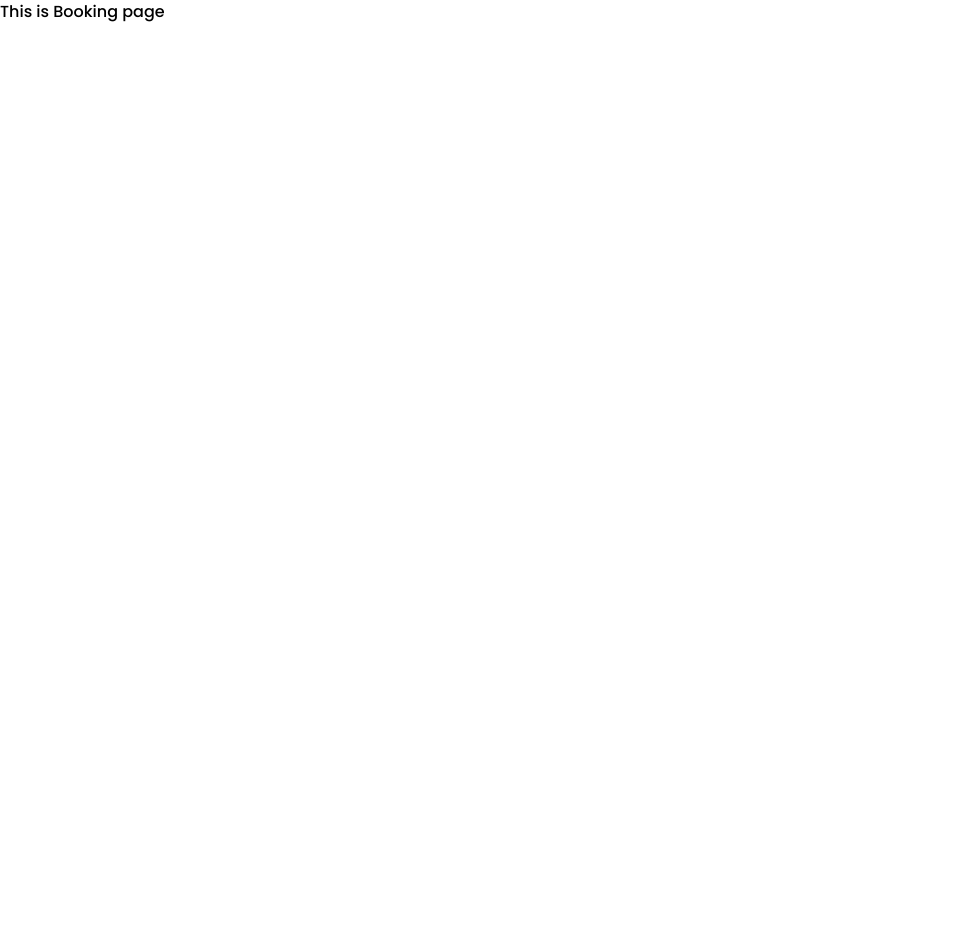
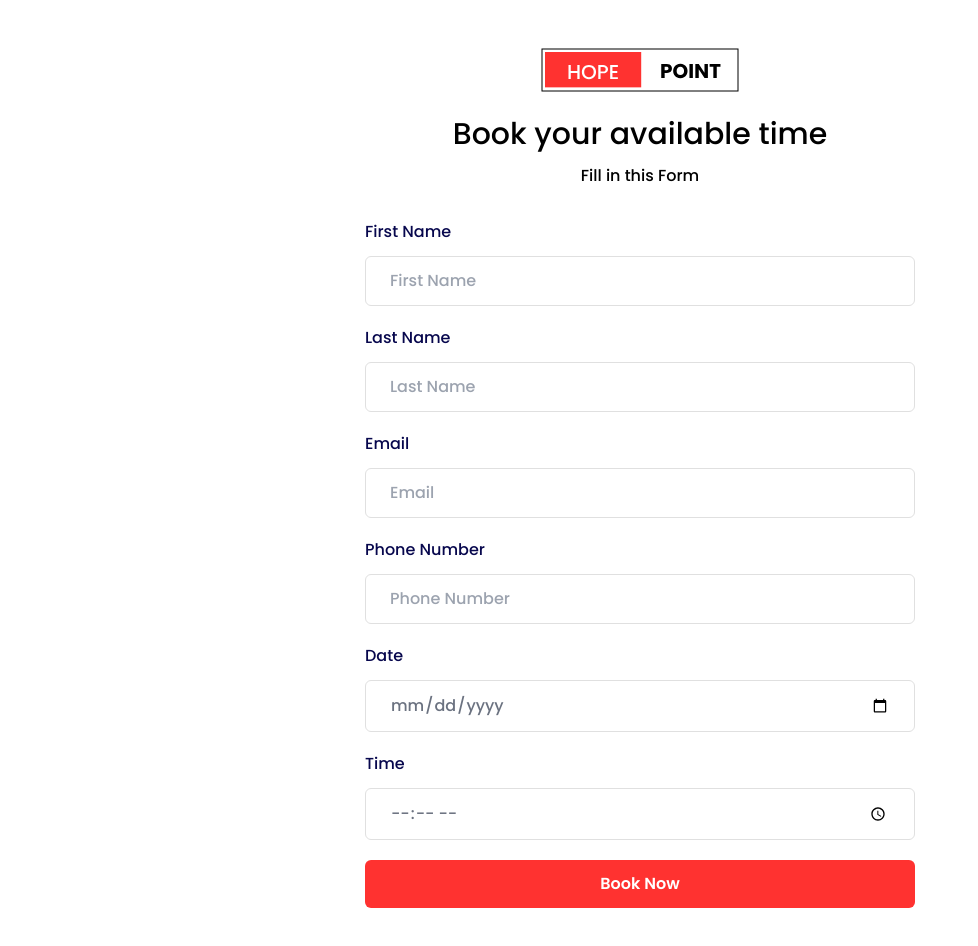
Before and after one commit to creativaPoetaLtd/hope-point-fn, a React (Vite) app: page /booking in a window 1280 px wide. Shown: the top 946 px of the page, without its empty margins (0-978 px from the left). Before the commit the page ends 800 px from the top, so only its background shows below. Built offline with nearby package versions, Linux system fonts and the light colour scheme.

Commit message:
Add Booking page

```diff
--- a/src/components/Booking/Booking.tsx
+++ b/src/components/Booking/Booking.tsx
@@ -1,10 +1,132 @@
-
+import Logo from "../../assets/img/Logo.svg"
+import { Link } from "react-router-dom";
 const Booking = () => {
     return (
         <>
-            <h1>
-                This is Booking page
-            </h1>
+
+            <div className="flex items-center justify-center p-12">
+
+                <div className="mx-auto w-full max-w-[550px]">
+                    <Link to="/">
+                        <img src={Logo} className=" w-13 h-18 mx-auto mb-6" alt="" />
+                    </Link>
+                    <h1 className="desktop:text-3xl tablet:text-3xl phone:text-xl mb-3 text-center">Book your available time</h1>
+                    <p className="mb-8 font-light text-center">Fill in this Form</p>
+                    <form action="" method="POST">
+                        <div className="-mx-3 flex flex-wrap">
+                            <div className="w-full px-3 sm:w-1/2">
+                                <div className="mb-5">
+                                    <label
+                                        className="mb-3 block text-base font-medium text-[#07074D]"
+                                    >
+                                        First Name
+                                    </label>
+                                    <input
+                                        type="text"
+                                        name="fName"
+                                        id="fName"
+                                        placeholder="First Name"
+                                        className="w-full rounded-md border border-[#e0e0e0] bg-white py-3 px-6 text-base font-medium text-[#6B7280] outline-none focus:border-[#6A64F1] focus:shadow-md"
+                                    />
+                                </div>
+                            </div>
+                            <div className="w-full px-3 sm:w-1/2">
+                                <div className="mb-5">
+                                    <label
+
+                                        className="mb-3 block text-base font-medium text-[#07074D]"
+                                    >
+                                        Last Name
+                                    </label>
+                                    <input
+                                        type="text"
+                                        name="lName"
+                                        id="lName"
+                                        placeholder="Last Name"
+                                        className="w-full rounded-md border border-[#e0e0e0] bg-white py-3 px-6 text-base font-medium text-[#6B7280] outline-none focus:border-[#6A64F1] focus:shadow-md"
+                                    />
+                                </div>
+                            </div>
+                            <div className="w-full px-3 sm:w-1/2">
+                                <div className="mb-5">
+                                    <label
+
+                                        className="mb-3 block text-base font-medium text-[#07074D]"
+                                    >
+                                        Email
+                                    </label>
+                                    <input
+                                        type="email"
+                                        name=""
+                                        id=""
+                                        placeholder="Email"
+                                        className="w-full rounded-md border border-[#e0e0e0] bg-white py-3 px-6 text-base font-medium text-[#6B7280] outline-none focus:border-[#6A64F1] focus:shadow-md"
+                                    />
+                                </div>
+                            </div>
+                            <div className="w-full px-3 sm:w-1/2">
+                                <div className="mb-5">
+                                    <label
+
+                                        className="mb-3 block text-base font-medium text-[#07074D]"
+                                    >
+                                        Phone Number
+                                    </label>
+                                    <input
+                                        type="text"
+                                        name=""
+                                        id=""
+                                        placeholder="Phone Number"
+                                        className="w-full rounded-md border border-[#e0e0e0] bg-white py-3 px-6 text-base font-medium text-[#6B7280] outline-none focus:border-[#6A64F1] focus:shadow-md"
+                                    />
+                                </div>
+                            </div>
+                        </div>
+
+                        <div className="-mx-3 flex flex-wrap">
+                            <div className="w-full px-3 sm:w-1/2">
+                                <div className="mb-5">
+                                    <label
+
+                                        className="mb-3 block text-base font-medium text-[#07074D]"
+                                    >
+                                        Date
+                                    </label>
+                                    <input
+                                        type="date"
+                                        name="date"
+                                        id="date"
+                                        className="w-full rounded-md border border-[#e0e0e0] bg-white py-3 px-6 text-base font-medium text-[#6B7280] outline-none focus:border-[#6A64F1] focus:shadow-md"
+                                    />
+                                </div>
+                            </div>
+                            <div className="w-full px-3 sm:w-1/2">
+                                <div className="mb-5">
+                                    <label
+
+                                        className="mb-3 block text-base font-medium text-[#07074D]"
+                                    >
+                                        Time
+                                    </label>
+                                    <input
+                                        type="time"
+                                        name="time"
+                                        id="time"
+                                        className="w-full rounded-md border border-[#e0e0e0] bg-white py-3 px-6 text-base font-medium text-[#6B7280] outline-none focus:border-[#6A64F1] focus:shadow-md"
+                                    />
+                                </div>
+                            </div>
+                        </div>
+                        <div>
+                            <button
+                                className="w-full hover:shadow-form rounded-md bg-[#FF3230] py-3 px-8 text-center text-base font-semibold text-white outline-none"
+                            >
+                                Book Now
+                            </button>
+                        </div>
+                    </form>
+                </div>
+            </div>
         </>
     );
 };
```
